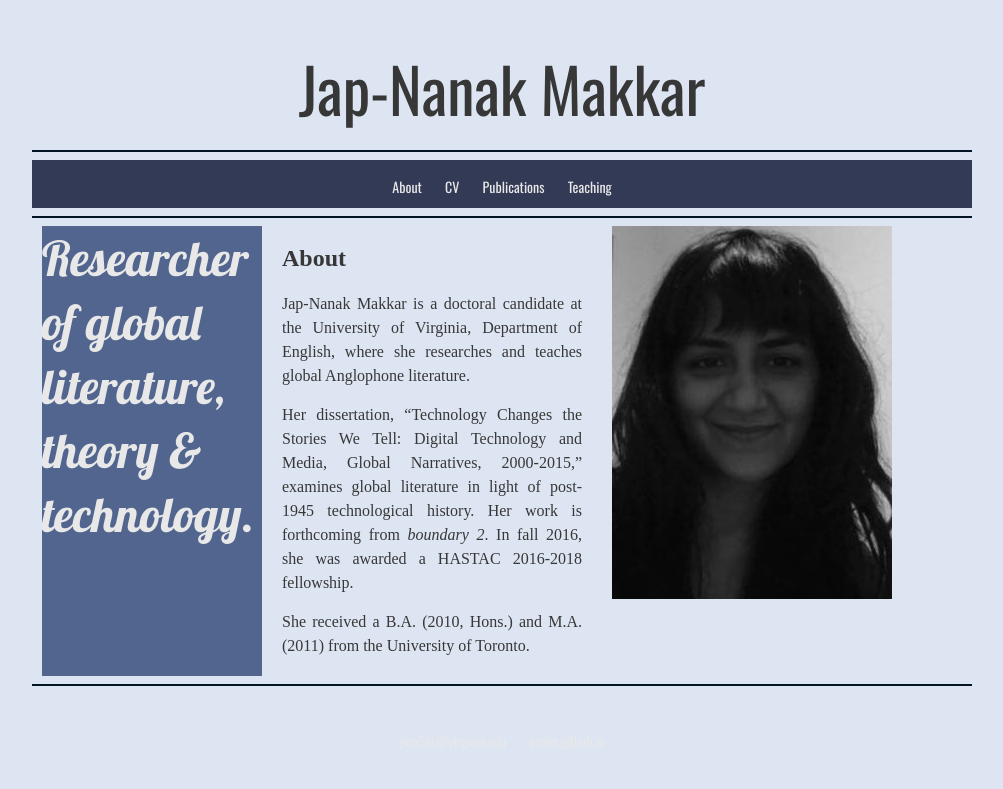
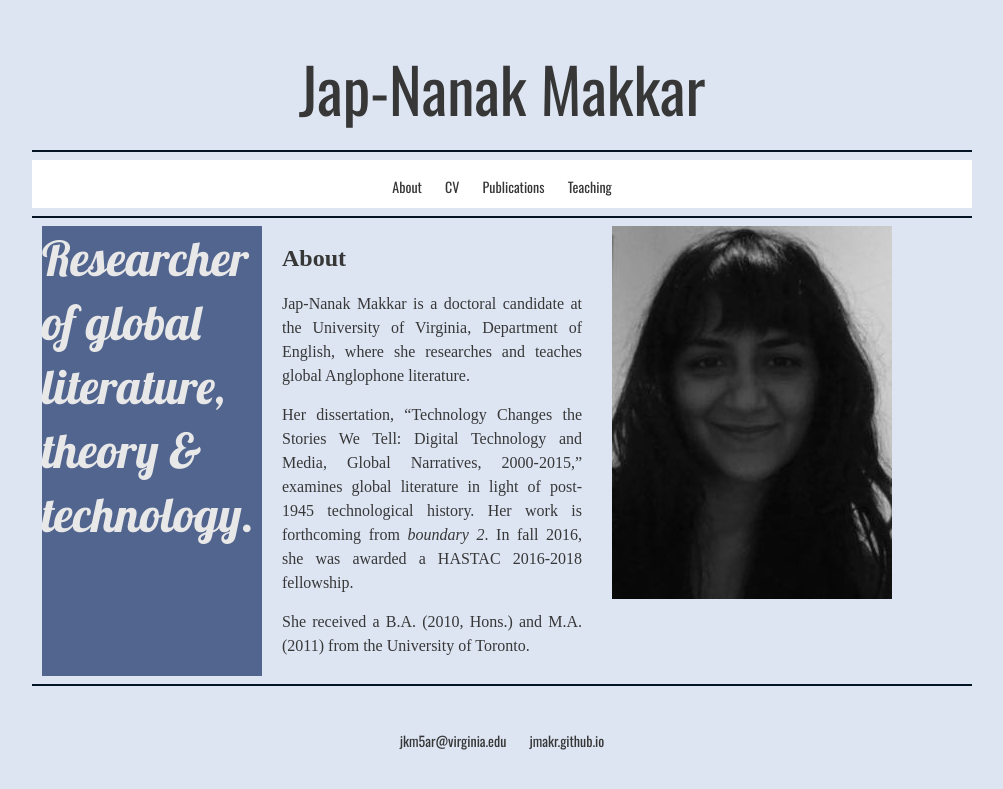
Before and after one commit to jmakr/jmakr.github.io, a Jekyll site: the page built from index.html, in a window 1280 px wide. Shown: the top 789 px of the page, without its empty margins (138-1141 px from the left). Built offline with Jekyll 4.4.1, drawn with Linux system fonts in a browser that asks for light colours; some web fonts are replaced.

Commit message:
Update main.css

```diff
--- a/css/main.css
+++ b/css/main.css
@@ -68,9 +68,9 @@ h1 {
 
 section {
 
-    background-color: #333a56; /* vermillion */
+    background-color: #ffffff; /* white */
     position: relative;
-    color: #e8e8e8; /* clean*/
+    color: #373737; /* charcoal*/
     margin-right: auto;
     margin-left: auto;
     margin-bottom: auto;
@@ -100,7 +100,7 @@ section {
   text-align: center;
   vertical-align:middle;
   font-size: 14px;
-  color: #e8e8e8; /* clean*/
+  color: #373737; /* charcoal*/
 
 
 
@@ -109,7 +109,7 @@ section {
 }
 
 a {
-    color: #e8e8e8; /* clean*/
+    color: #373737; /* charcoal*/
     text-decoration: none;
     padding:10px;
 }
```
